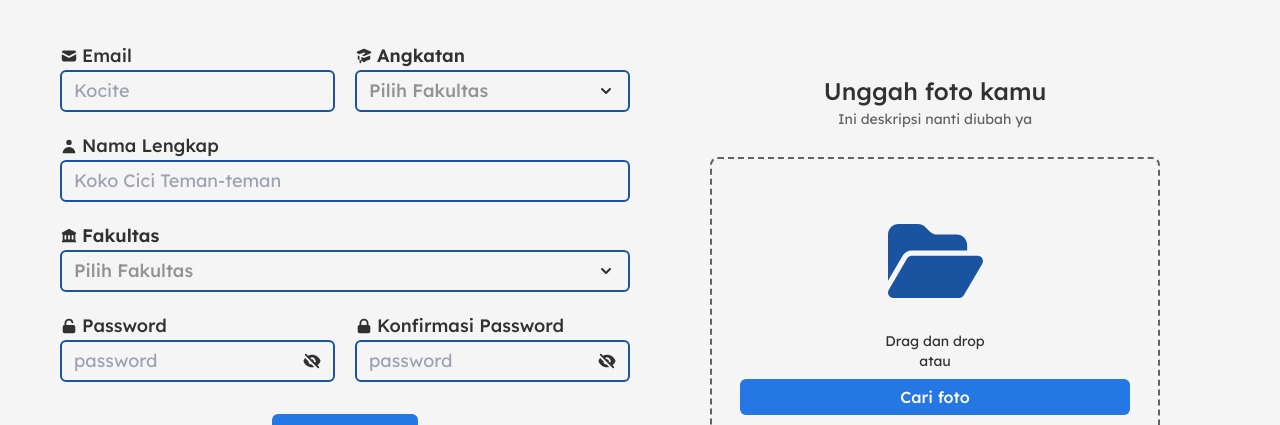
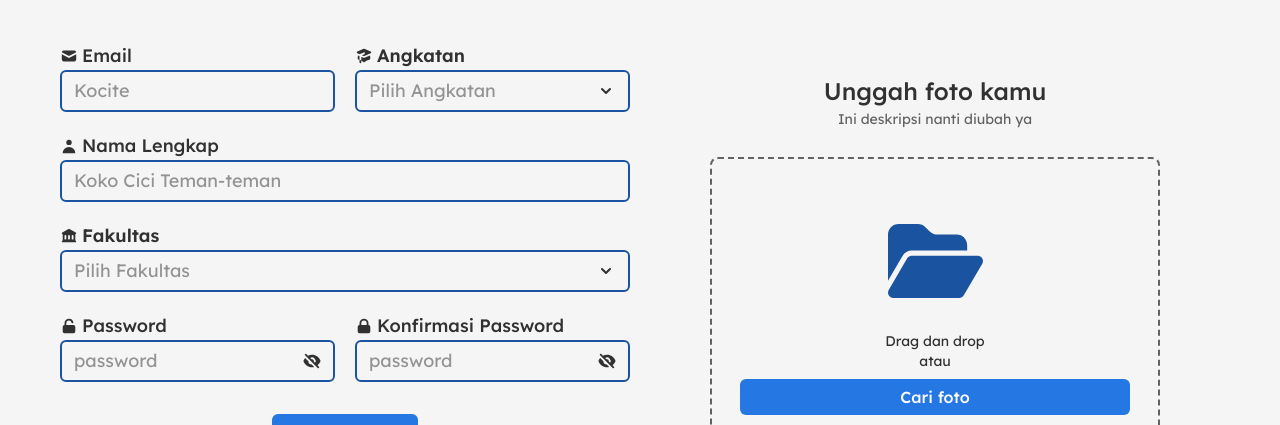
Before and after one commit to ppmb-kmbui/fe-ppmb-2025, a Next.js app: page /signup in a window 1280 px wide. Shown: the part 183-608 px from the top of the page. Built offline with nearby package versions, Linux system fonts and the light colour scheme.

Commit message:
style: add consistency for placeholder styling

```diff
--- a/src/components/ui/Dropdown.tsx
+++ b/src/components/ui/Dropdown.tsx
@@ -35,10 +35,10 @@ export const Dropdown: React.FC<DropdownProps> = ({
                 <text className="font-semibold">{label}</text>
             </div>
 
-            <div className={`${isOpen ? "rounded-t-md" : "rounded-md"} border-[2px] border-ppmb-blue-600 relative font-semibold`} ref={ref}>
+            <div className={`${isOpen ? "rounded-t-md" : "rounded-md"} border-[2px] border-ppmb-blue-600 relative`} ref={ref}>
                 <div className="flex flex-row items-center justify-between px-3 py-[5px] cursor-pointer" onClick={() => setIsOpen(!isOpen)}>
-                    <div className={`${getDisplay(dropdownValue) == null && "text-ppmb-400"} font-medium`}>
-                        {getDisplay(dropdownValue) == null ? `Pilih Fakultas` : getDisplay(dropdownValue)}
+                    <div className={`${getDisplay(dropdownValue) == null && "text-ppmb-400"} font-normal`}>
+                        {getDisplay(dropdownValue) == null ? `Pilih ${label}` : getDisplay(dropdownValue)}
                     </div>
                     <div className={`transform ${isOpen && 'rotate-180'} transition-transform duration-500 ease-in-out`}>
                         <HiChevronDown size={20}/>
--- a/src/components/ui/Input.tsx
+++ b/src/components/ui/Input.tsx
@@ -25,7 +25,7 @@ export const Input: React.FC<InputProps> = ({
 
             <div className={`${type == "rounded" ? "rounded-3xl px-3 md:px-5 flex-row gap-2 md:gap-3 items-center" : "rounded-md px-3"} items-center border-ppmb-blue-600 bg-ppmb-000 border-[2px] py-[5px] flex flex-row`}>
                 {type == "rounded" && <div className="text-lg md:text-xl">{icon}</div>}
-                <input className="w-full bg-ppmb-000 focus:outline-none placeholder:font-normal" type={label?.split(" ").includes("Password") && !isVisible ? "password" : "text"} placeholder={placeholder} onChange={(e) => setValue(e.target.value)}/>
+                <input className="w-full bg-ppmb-000 focus:outline-none placeholder:font-normal placeholder:text-ppmb-400" type={label?.split(" ").includes("Password") && !isVisible ? "password" : "text"} placeholder={placeholder} onChange={(e) => setValue(e.target.value)}/>
                 {label?.split(" ").includes("Password") && <button className="pl-3" onClick={() => setIsVisible(!isVisible)}>{isVisible ? <HiEye /> : <HiEyeOff />}</button>}
             </div>
         </div>
```
